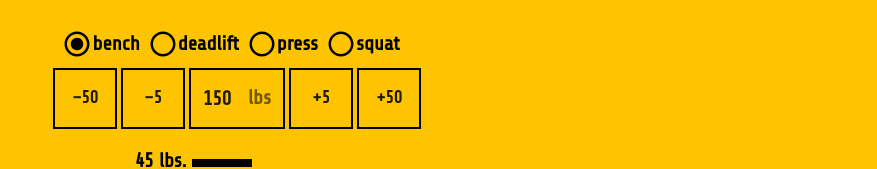
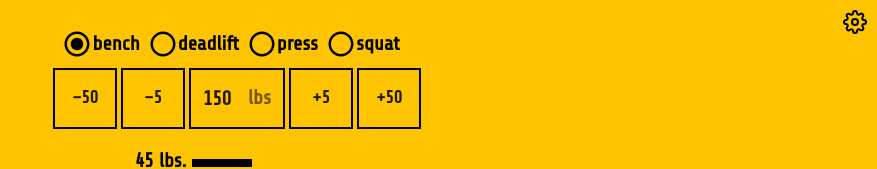
Before and after one commit to aleshh/warmup, a React (Create React App) app: page / in a window 1280 px wide. Shown: the top 169 px of the page, without its empty margins (403-1280 px from the left). Built offline with nearby package versions, Linux system fonts and the light colour scheme.

Commit message:
add configure component and icons

```diff
--- a/package.json
+++ b/package.json
@@ -9,6 +9,7 @@
     "@testing-library/user-event": "^12.1.10",
     "react": "^17.0.2",
     "react-dom": "^17.0.2",
+    "react-feather": "^2.0.9",
     "react-scripts": "4.0.3",
     "web-vitals": "^1.0.1"
   },
--- a/src/App.js
+++ b/src/App.js
@@ -9,6 +9,7 @@ import {
 import ThemeProvider from "./components/ThemeProvider";
 import Button from "./components/Button";
 import TextField from "./components/TextField";
+import Configure from "./components/Configure";
 import "./App.css";
 
 const roundDownFive = (val) => {
@@ -148,6 +149,7 @@ function App() {
             </div>
           ))}
         </div>
+        <Configure />
       </div>
     </ThemeProvider>
   );
--- /dev/null
+++ b/src/components/Configure.js
@@ -0,0 +1,22 @@
+import { Settings as Icon } from "react-feather";
+
+const style = {};
+
+const buttonStyle = {
+  position: "fixed",
+  top: 0,
+  right: 0,
+  padding: 10,
+  background: "none",
+  border: "none",
+};
+
+export default function Configure(props) {
+  return (
+    <div style={style} {...props}>
+      <button style={buttonStyle}>
+        <Icon />
+      </button>
+    </div>
+  );
+}
```
Also changed, not shown: 1 other file (tests, documents, lock files or other folders).
